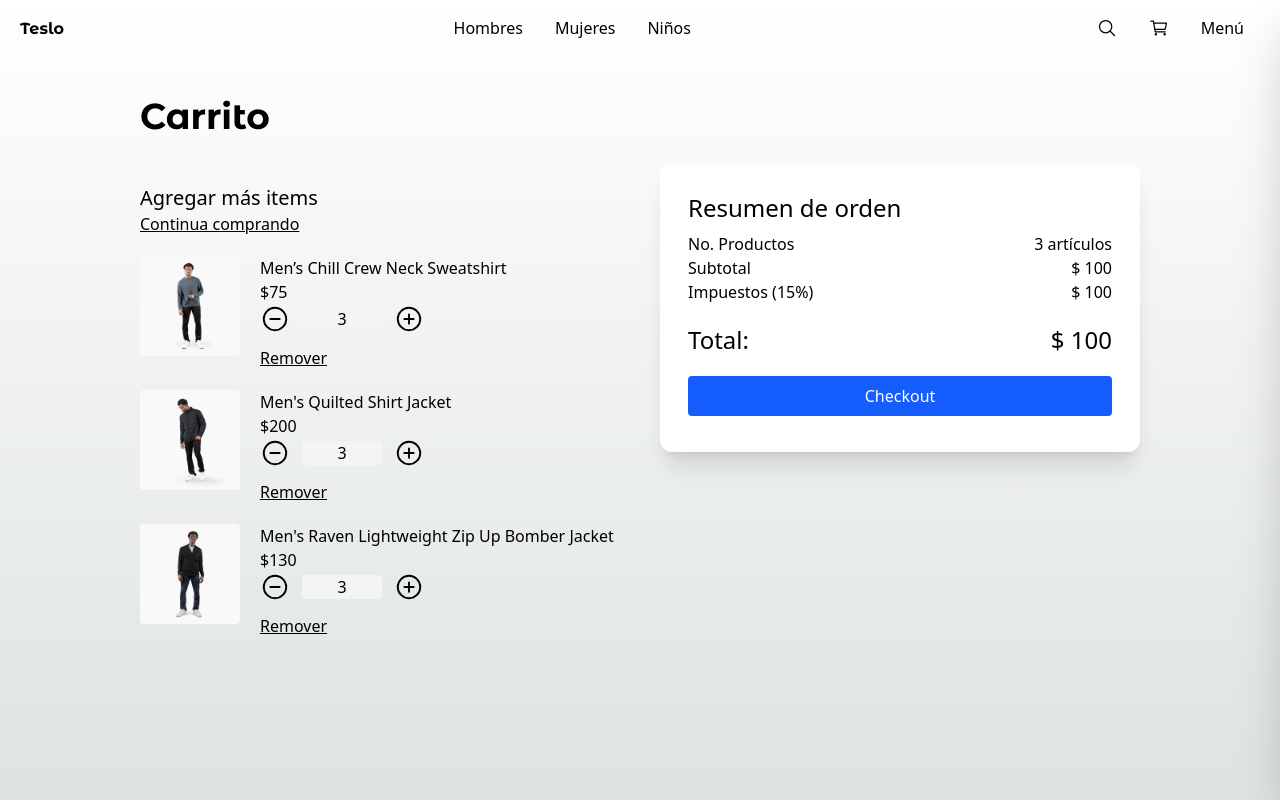
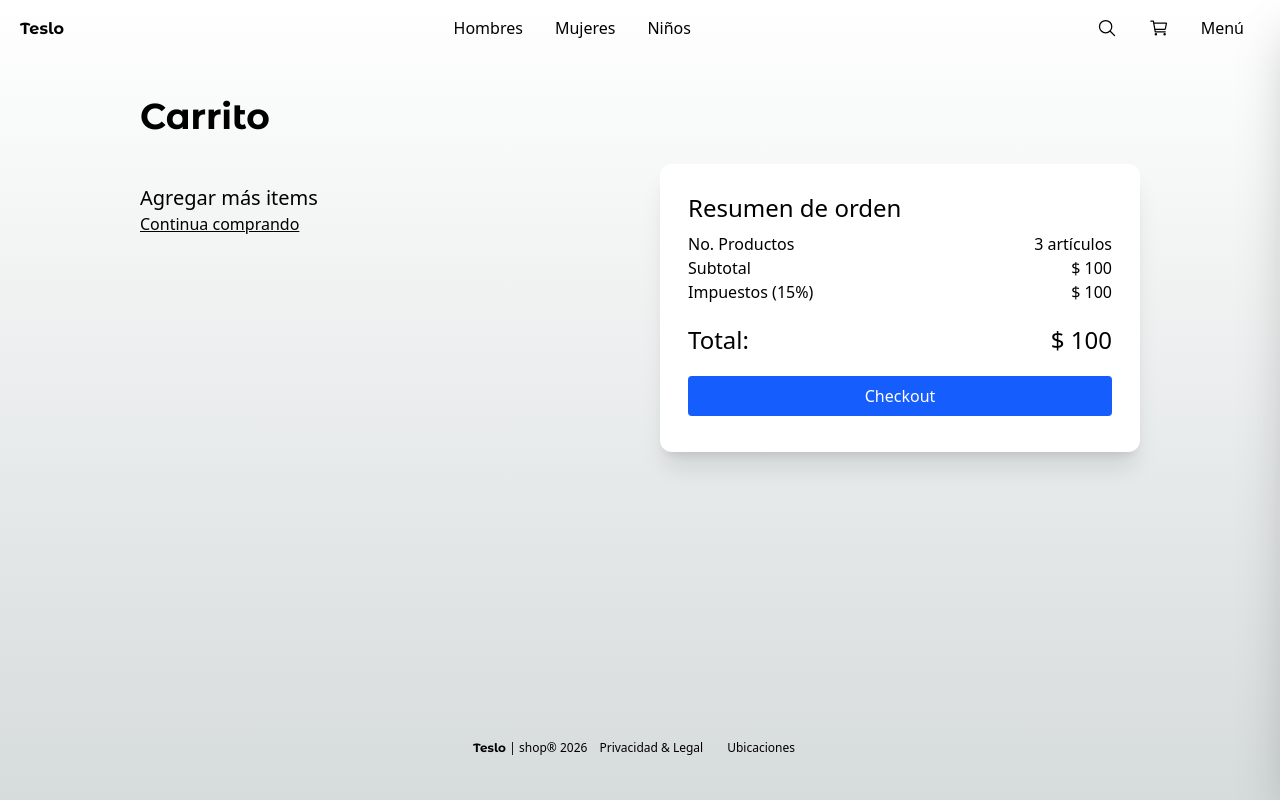
Before and after one commit to modoZen/next-teslo-shop, a Next.js app: page /cart in a window 1280 px wide. Shown: the top 800 px of the page. Built offline with nearby package versions, Linux system fonts and the light colour scheme.

Commit message:
mostrar los elementos del carrito de compras

```diff
--- a/src/app/(shop)/cart/page.tsx
+++ b/src/app/(shop)/cart/page.tsx
@@ -1,15 +1,6 @@
-import { QuantitySelector } from "@/components/product/quantity-selector/QuantitySelector";
 import { Title } from "@/components/ui/title/Title";
-import { initialData } from "@/seed/seed";
-import Image from "next/image";
 import Link from "next/link";
-import { redirect } from "next/navigation";
-
-const productsInCart = [
-  initialData.products[0],
-  initialData.products[1],
-  initialData.products[2],
-];
+import { ProductsInCart } from "./ui/ProductsInCart";
 
 export default function Home() {
   // redirect("/empty");
@@ -29,29 +20,7 @@
             </Link>
 
             {/* Items */}
-            {productsInCart.map((product) => (
-              <div key={product.slug} className="flex mb-5">
-                <Image
-                  src={`/products/${product.images[0]}`}
-                  width={100}
-                  height={100}
-                  style={{
-                    width: "100px",
-                    height: "100px",
-                  }}
-                  alt={product.title}
-                  className="mr-5 rounded"
-                />
-
-                <div>
-                  <p>{product.title}</p>
-                  <p>${product.price}</p>
-                  <QuantitySelector quantity={3} />
-
-                  <button className="underline mt-3">Remover</button>
-                </div>
-              </div>
-            ))}
+            <ProductsInCart />
           </div>
 
           {/* checkout */}
--- /dev/null
+++ b/src/app/(shop)/cart/ui/ProductsInCart.tsx
@@ -0,0 +1,57 @@
+"use client";
+
+import { QuantitySelector } from "@/components/product/quantity-selector/QuantitySelector";
+import { useCartStore } from "@/store/cart/cart-store";
+import Image from "next/image";
+import Link from "next/link";
+import { useEffect, useState } from "react";
+
+export const ProductsInCart = () => {
+  const productsInCart = useCartStore((state) => state.cart);
+
+  const [loaded, setLoaded] = useState(false);
+
+  useEffect(() => {
+    // eslint-disable-next-line react-hooks/set-state-in-effect
+    setLoaded(true);
+  }, []);
+
+  if (!loaded) {
+    return <p>Loading...</p>;
+  }
+
+  return (
+    <>
+      {productsInCart.map((product) => (
+        <div key={`${product.slug}-${product.size}`} className="flex mb-5">
+          <Image
+            src={`/products/${product.image}`}
+            width={100}
+            height={100}
+            style={{
+              width: "100px",
+              height: "100px",
+            }}
+            alt={product.title}
+            className="mr-5 rounded"
+          />
+
+          <div>
+            <Link
+              className="hover:underline cursor-pointer"
+              href={`/product/${product.slug}`}
+            >
+              {product.size} - {product.title}
+            </Link>
+            <p>${product.price}</p>
+            <QuantitySelector
+              quantity={3}
+              onQuantityChanged={(value) => console.log(value)}
+            />
+            <button className="underline mt-3">Remover</button>
+          </div>
+        </div>
+      ))}
+    </>
+  );
+};
```
